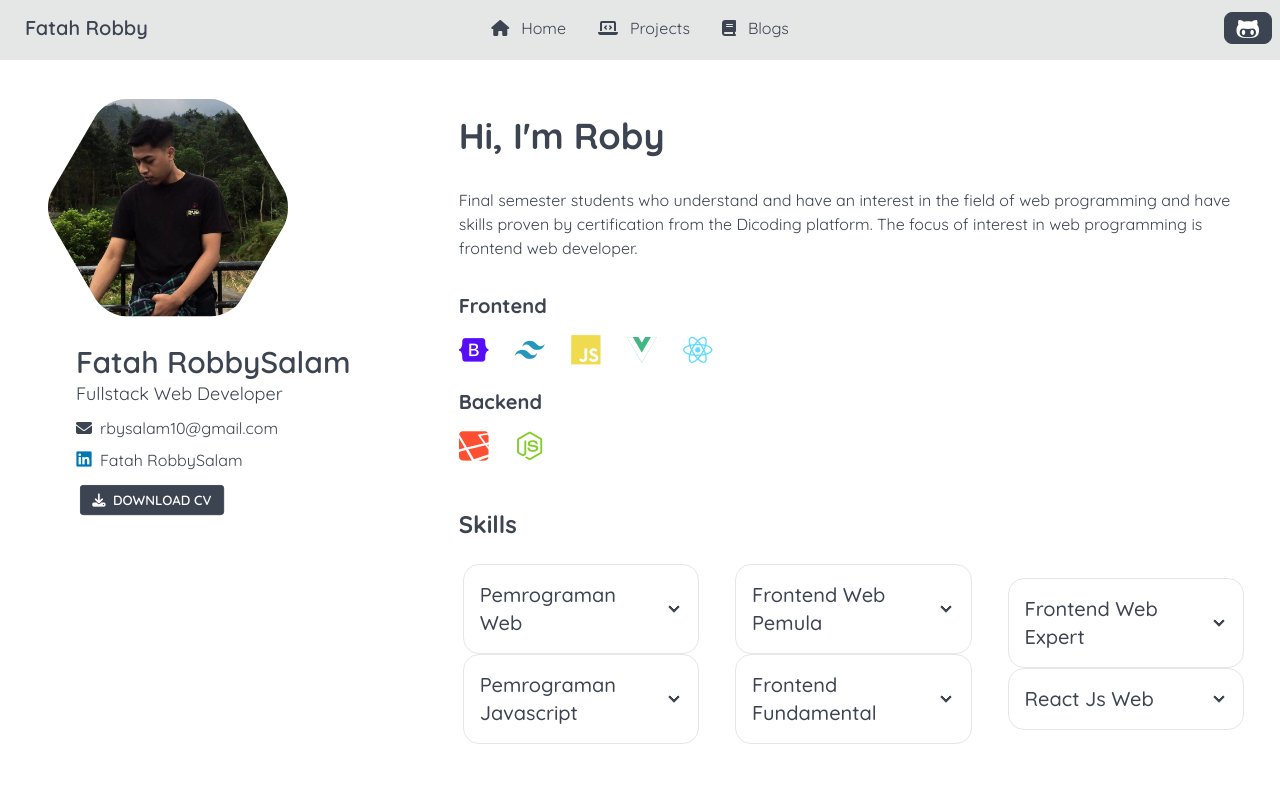
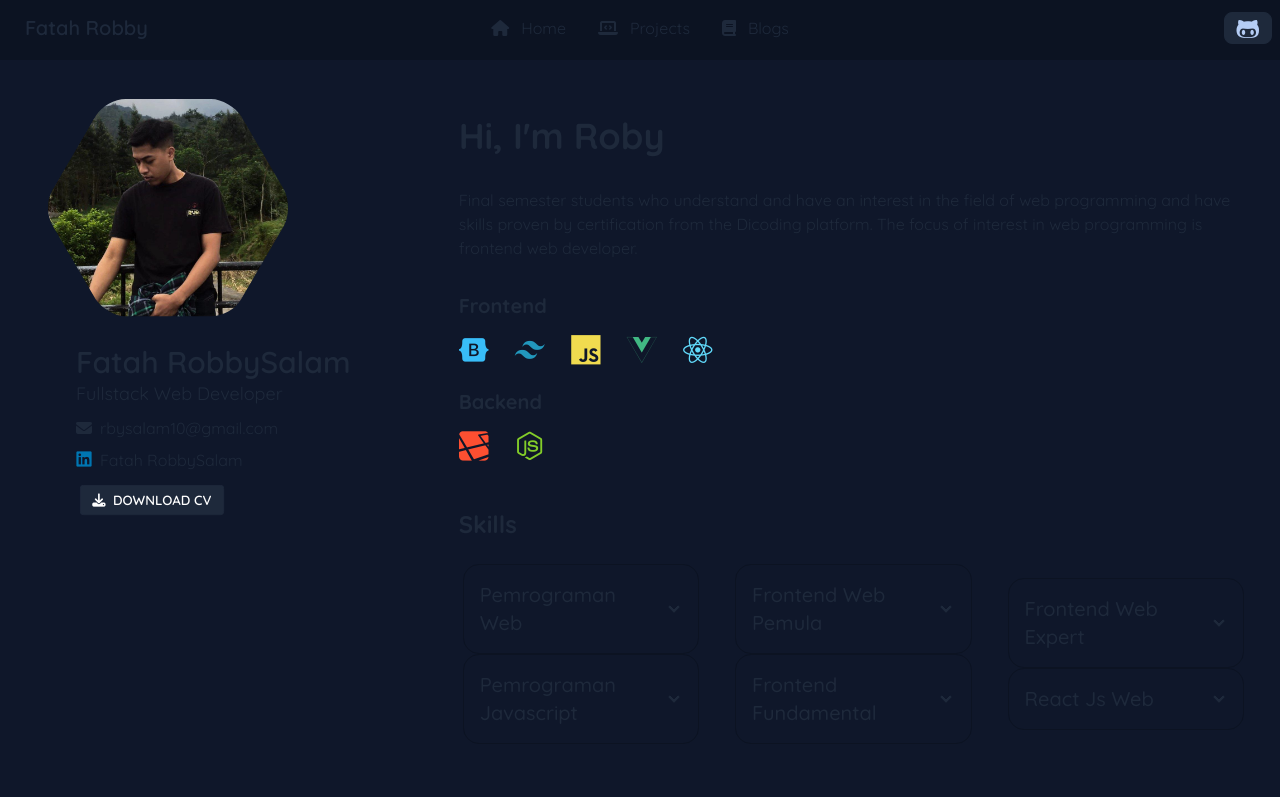
Before and after one commit to FthRobby/portfolio-v2, a Vue app: page / in a window 1280 px wide. Shown: the top 797 px of the page. Built offline with nearby package versions, Linux system fonts and the light colour scheme.

Commit message:
change default theme

```diff
--- a/tailwind.config.js
+++ b/tailwind.config.js
@@ -1,4 +1,7 @@
 module.exports = {
   content: ["./src/**/*.{vue,js,ts,html}"],
   plugins: [require("daisyui")],
+  daisyui: {
+    themes: ["night"],
+  },
 };
```
